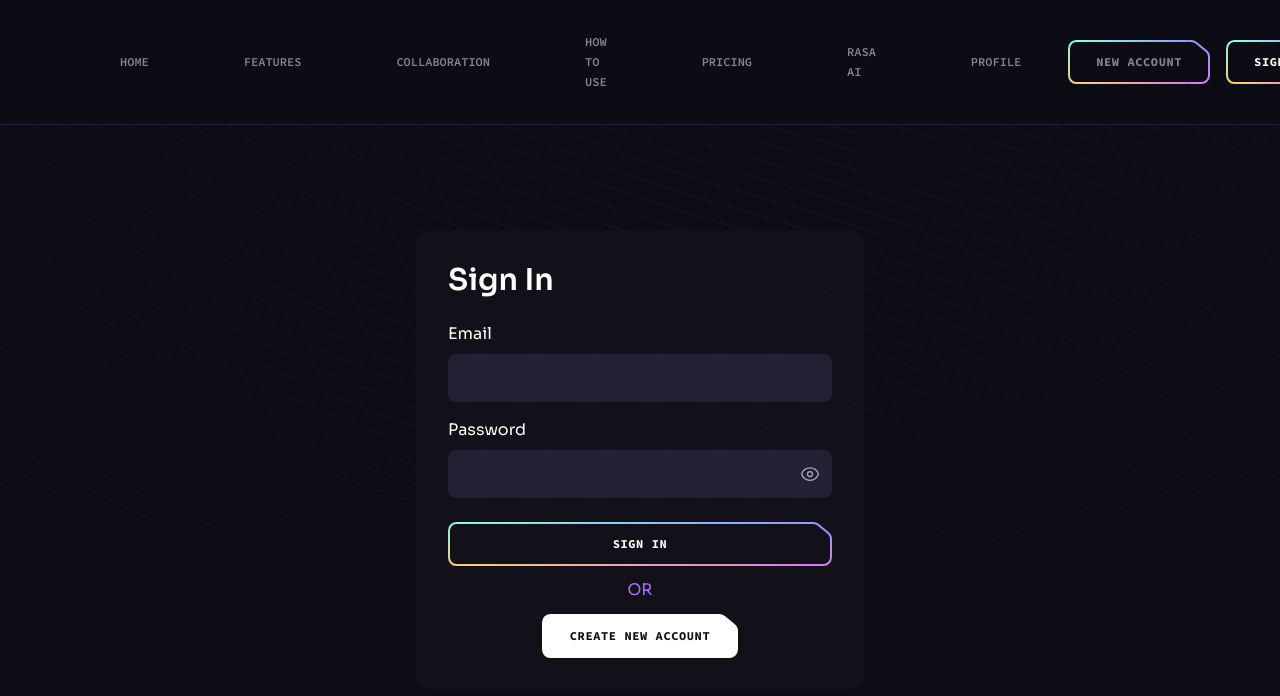
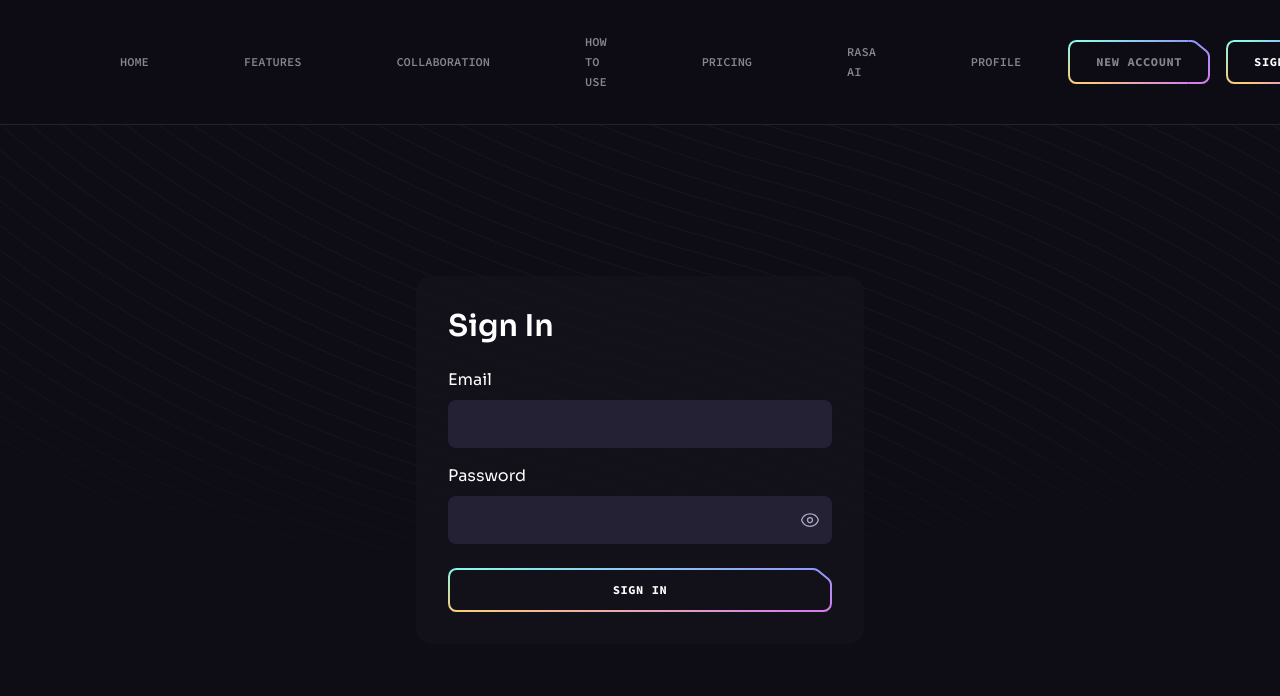
Before and after one commit to Shivam-Rana14/Rasa-AI, a React (Vite) app: page /signin in a window 1280 px wide. Shown: the top 696 px of the page. Built offline with nearby package versions, Linux system fonts and the light colour scheme.

Commit message:
ui-button

```diff
--- a/src/components/Hero.jsx
+++ b/src/components/Hero.jsx
@@ -46,9 +46,9 @@ const Hero = () => {
               Get started
             </Button>
           ) : (
-            <Button href="/signIn" white>
-              Login to get started
-            </Button>
+            <p className="body-1 max-w-3xl mx-auto mb-6 text-n-2 lg:mb-8">
+              Login To Get Started
+            </p>
           )}
         </div>
         <div className="relative max-w-[23rem] mx-auto md:max-w-5xl xl:mb-24">
--- a/src/components/SignIn.jsx
+++ b/src/components/SignIn.jsx
@@ -135,14 +135,6 @@ const SignIn = () => {
                   ? "Please wait this request can take upto 2 minutes due to high traffic on our servers"
                   : "Sign In"}
               </Button>
-              <div className="flex flex-col items-center">
-                <p className="mb-3 mt-3 text-color-1">OR</p>
-                <p>
-                  <Button href="/signUp" white>
-                    Create new account
-                  </Button>
-                </p>
-              </div>
             </form>
           </div>
         </div>
```
